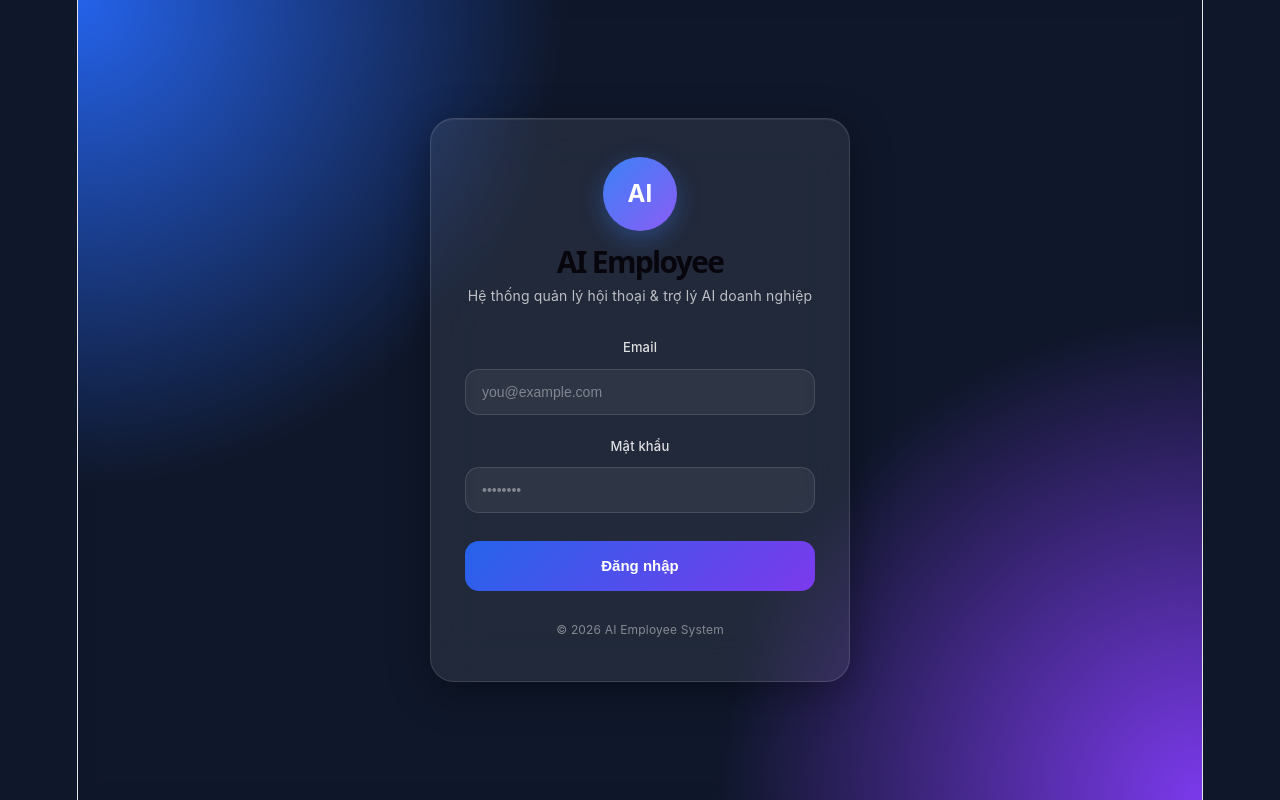
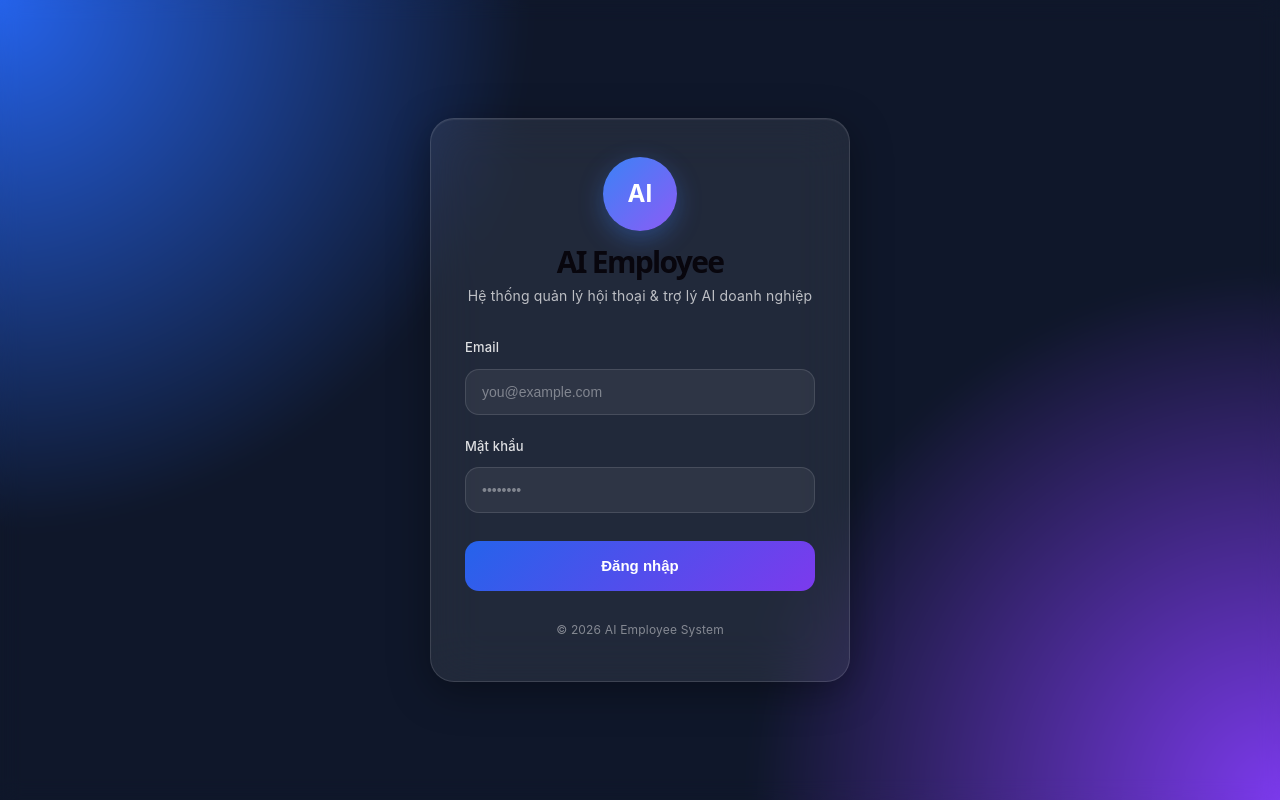
Before and after one commit to duybacdn/ai-employee, a React (Vite) app in the folder ai-employee-dashboard/: page /login in a window 1280 px wide. Built offline with nearby package versions, Linux system fonts and the light colour scheme; no server answers.

Commit message:
fix layout lech phai

```diff
--- a/ai-employee-dashboard/src/index.css
+++ b/ai-employee-dashboard/src/index.css
@@ -51,15 +51,18 @@
 }
 
 #root {
-  width: 1126px;
+  width: 100%;
   max-width: 100%;
-  margin: 0 auto;
-  text-align: center;
-  border-inline: 1px solid var(--border);
-  min-height: 100svh;
-  display: flex;
-  flex-direction: column;
-  box-sizing: border-box;
+  margin: 0;
+  text-align: initial;
+  border: none;
+  min-height: 100vh;
+  display: block;
+}
+
+html, body {
+  width: 100%;
+  height: 100%;
 }
 
 body {
```
